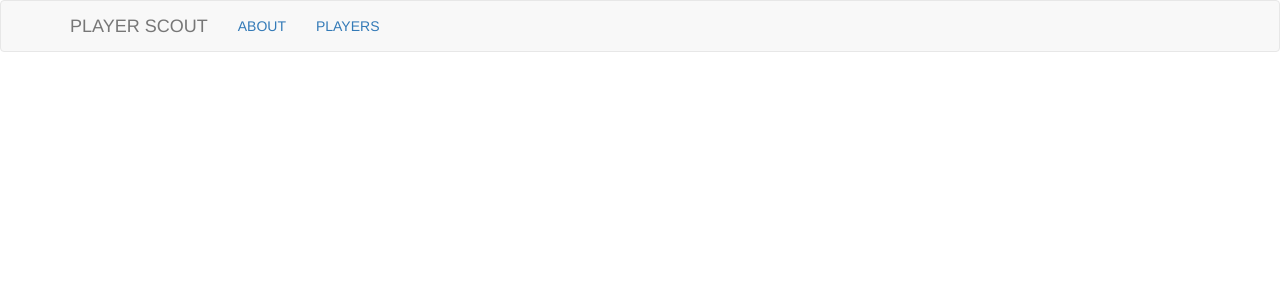
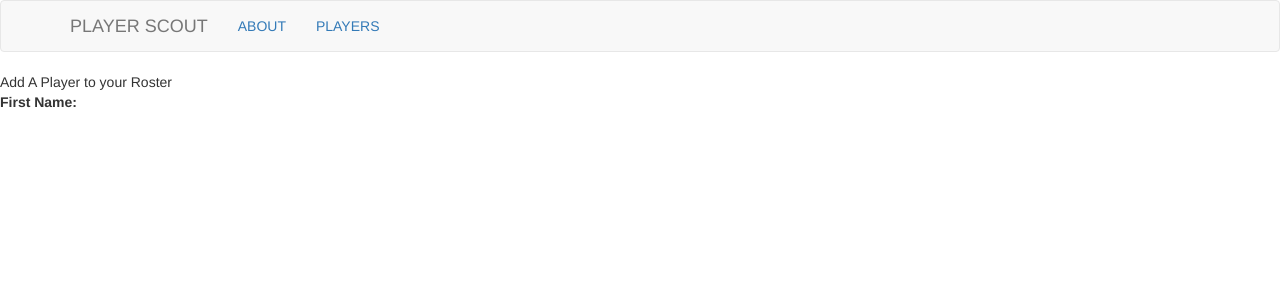
Before and after one commit to Booligan/player-scout-client, a React (Create React App) app: page /players/new in a window 1280 px wide. Shown: the top 300 px of the page. Built offline with nearby package versions, Linux system fonts and the light colour scheme.

Commit message:
templated player form

```diff
--- a/src/components/Navbar.js
+++ b/src/components/Navbar.js
@@ -1,5 +1,5 @@
 import React from 'react';
-import {NavLink} from 'react-router-dom';
+import { Link } from 'react-router-dom';
 import {Navbar as BNav, Nav, NavItem} from 'react-bootstrap';
 
 
@@ -8,15 +8,15 @@ const Navbar = () => {
         <BNav>
             <BNav.Header>
                 <BNav.Brand>
-                    <NavLink to="/" exact >PLAYER SCOUT</NavLink>
+                    <Link to="/" exact >PLAYER SCOUT</Link>
                 </BNav.Brand>
             </BNav.Header>
             <Nav>
                 <NavItem>
-                    <NavLink to="/about" exact >ABOUT</NavLink>
+                    <Link to="/about" exact >ABOUT</Link>
                 </NavItem>
                 <NavItem>
-                    <NavLink to="/players" exact >PLAYERS</NavLink>
+                    <Link to="/players" exact >PLAYERS</Link>
                 </NavItem>
             </Nav>
         </BNav>
--- a/src/containers/App.js
+++ b/src/containers/App.js
@@ -4,6 +4,7 @@ import './App.css';
 import Navbar from '../components/Navbar'
 import Players from './Players'
 import PlayerShow from './PlayerShow'
+import PlayerForm from './PlayerForm'
 
 class App extends Component {
   render() {
@@ -13,6 +14,7 @@ class App extends Component {
           <Navbar />
           <Route exact path = '/players' component = {Players} />
           <Route exact path = '/players/:id' component = {PlayerShow} />
+          <Route exact path = '/players/new' component = {PlayerForm} />
        </div>
     </Router>
     );
--- /dev/null
+++ b/src/containers/PlayerForm.js
@@ -0,0 +1,19 @@
+import React, { Component } from 'react';
+import { connect } from 'react-redux';
+
+class PlayerForm extends Component {
+    render(){
+        return(
+            <div>
+                Add A Player to your Roster
+                <form onSubmit={this.handleOnSubmit}>
+                    <div>
+                        <label htmlFor="firstname">First Name:</label>
+                    </div>
+                </form>
+            </div>
+        )
+    }
+}
+
+export default PlayerForm;
--- a/src/containers/Players.js
+++ b/src/containers/Players.js
@@ -2,6 +2,8 @@ import React, { Component } from 'react';
 import { connect } from 'react-redux';
 import PlayerCard from '../components/PlayerCard'
 import { getPlayers } from '../actions/players';
+import { Link } from 'react-router-dom';
+
 
 class Players extends Component{
 
@@ -12,6 +14,7 @@ class Players extends Component{
     render(){
         return(
             <div className="PlayersContainer">
+                <Link to="/players/new" exact >Add a player</Link>
                 <h1>Players</h1>
                 {this.props.players.map(player => <PlayerCard key={player.id} player={player} />)}
             </div>
```
